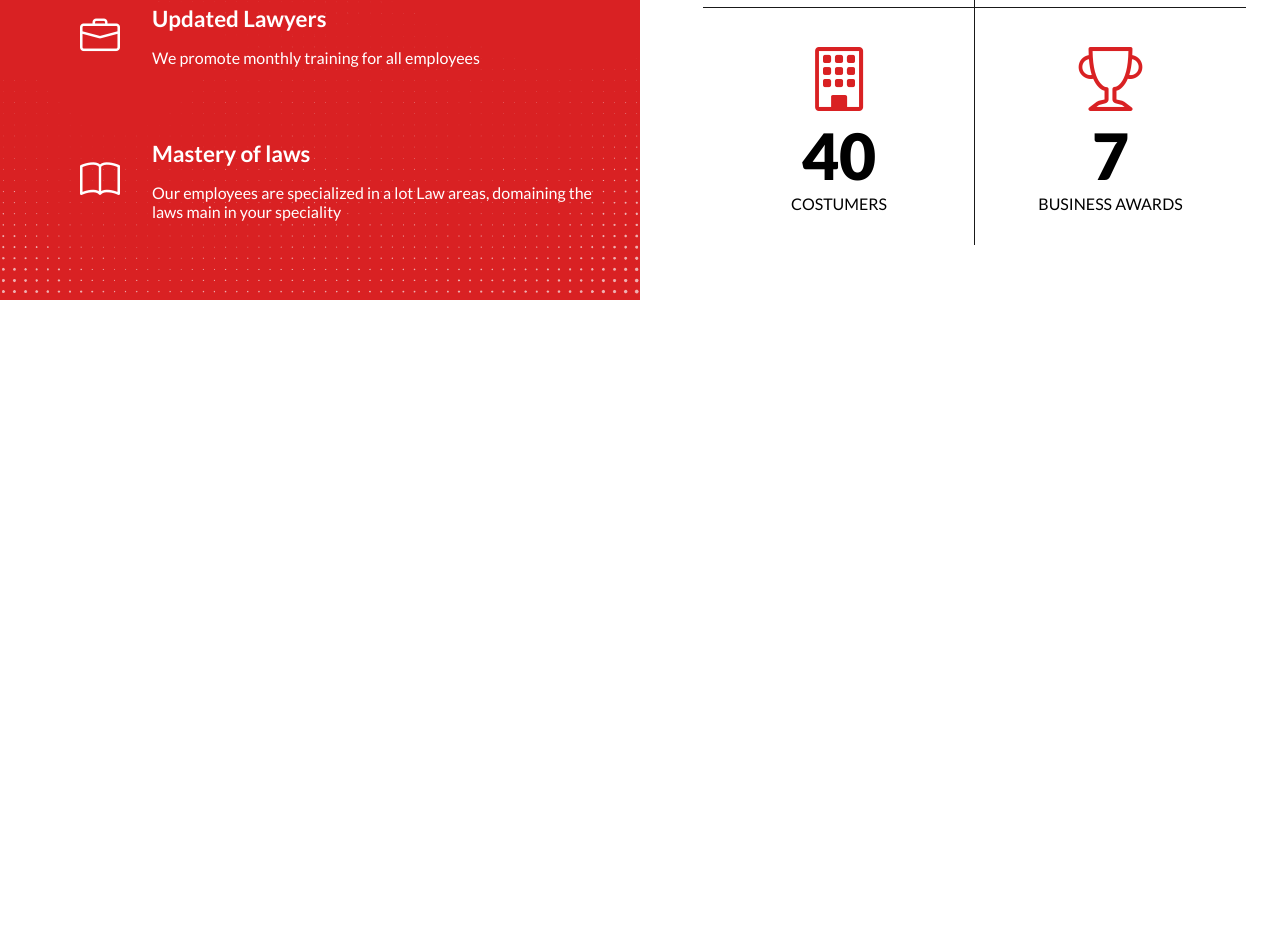
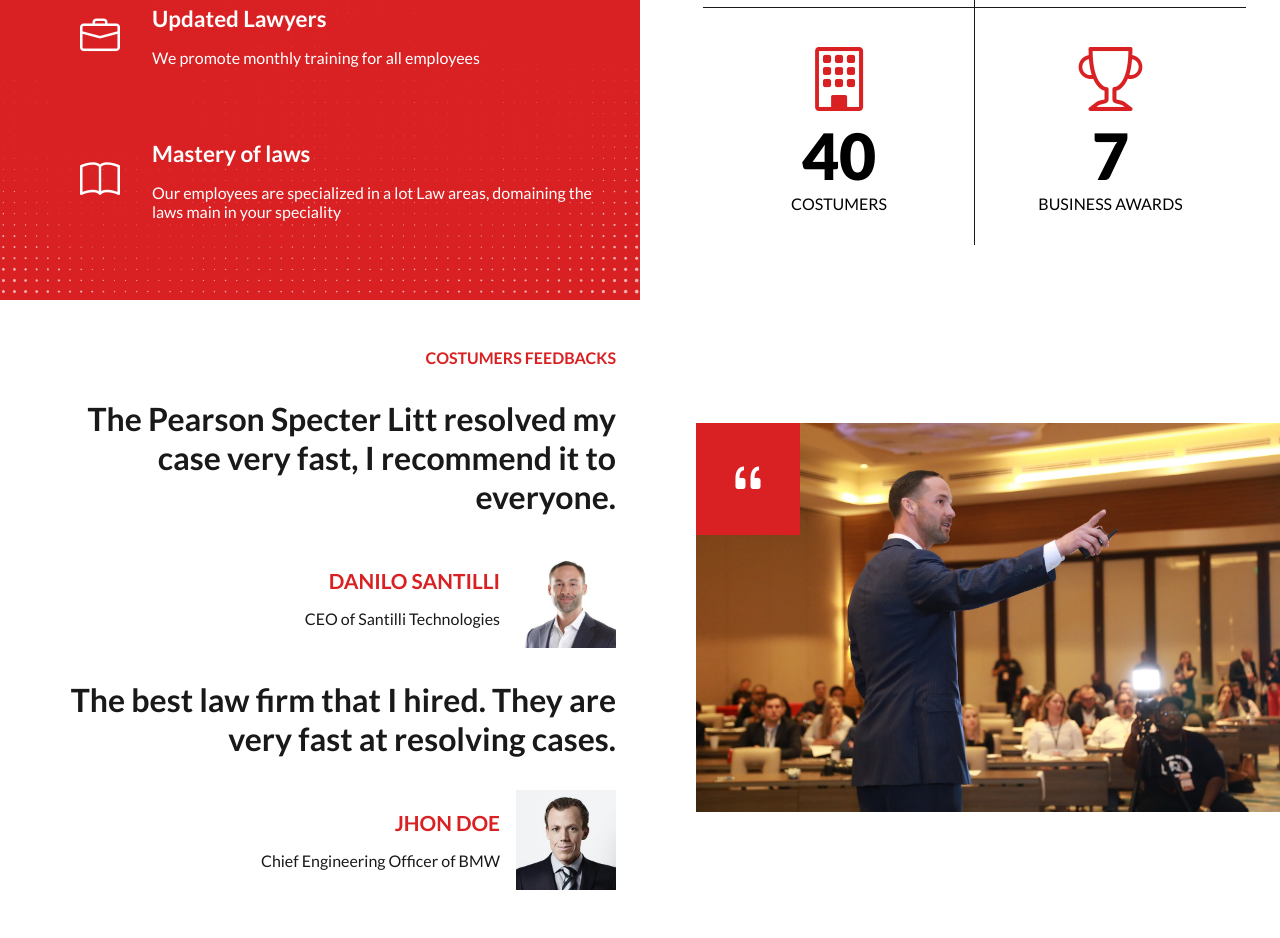
Before and after one commit to Danilo-Santilli/pearson-specter-litt-project, a plain HTML site: page index.html in a window 1280 px wide. Shown: the part 2284-3222 px from the top of the page. Before the commit the page ends 2584 px from the top, so only its background shows below. Drawn offline with nearby package versions, Linux system fonts and the light colour scheme.

Commit message:
Feedbacks

```diff
--- a/assets/css/style.css
+++ b/assets/css/style.css
@@ -281,3 +281,37 @@ i{
 .data .text{
     text-transform: uppercase;
 }
+
+/*FEEDBACKS*/
+#testimonials{
+    display: flex;
+    align-items: center;
+}
+
+#testimonial-information{
+    padding: 3rem;
+}
+
+.author{
+    display: flex;
+    justify-content: end;
+    align-items: center;
+    gap: 1rem;
+}
+
+.author .author-name{
+    color: var(--main-color);
+    text-transform: uppercase;
+    font-size: 1.3rem;
+    font-weight: bold;
+    margin-bottom: 1rem;
+}
+
+.author .author-job{
+    color: var(--secondary-text-color);
+}
+
+.author img{
+    width: 100px;
+    height: 100px;
+}
--- a/index.html
+++ b/index.html
@@ -150,5 +150,38 @@
                 </div>
             </div>
         </section>
+        <!--FEEDBACKS-->
+        <section id="testimonials" class="text-image-section">
+            <div id="testimonial-information" class="text-container">
+                <p class="section-subtitle">
+                    Costumers feedbacks
+                </p>
+                <h3 class="section-title">
+                    The Pearson Specter Litt resolved my case very fast, I recommend it to everyone.
+                </h3>
+                <div class="author">
+                    <div class="author-info">
+                        <p class="author-name">Danilo Santilli</p>
+                        <p class="author-job">CEO of Santilli Technologies</p>
+                    </div>
+                    <img src="assets/img/author_1.jpg" alt="Danilo Santilli">
+                </div>
+                <h3 class="section-title">
+                    The best law firm that I hired. They are very fast at resolving cases.
+                </h3>
+                <div class="author">
+                    <div class="author-info">
+                        <p class="author-name">Jhon Doe</p>
+                        <p class="author-job">Chief Engineering Officer of BMW</p>
+                    </div>
+                    <img src="assets/img/author_2.jpg" alt="Jhon Doe">
+                </div>
+            </div>
+            <div id="testimonial-image-container" class="image-container">
+                <i class="bi bi-quote"></i>
+                <img src="assets/img/court.jpg" alt="Lawyer in the Court">
+            </div>
+        </section>
+
     </body>
 </html>
```
